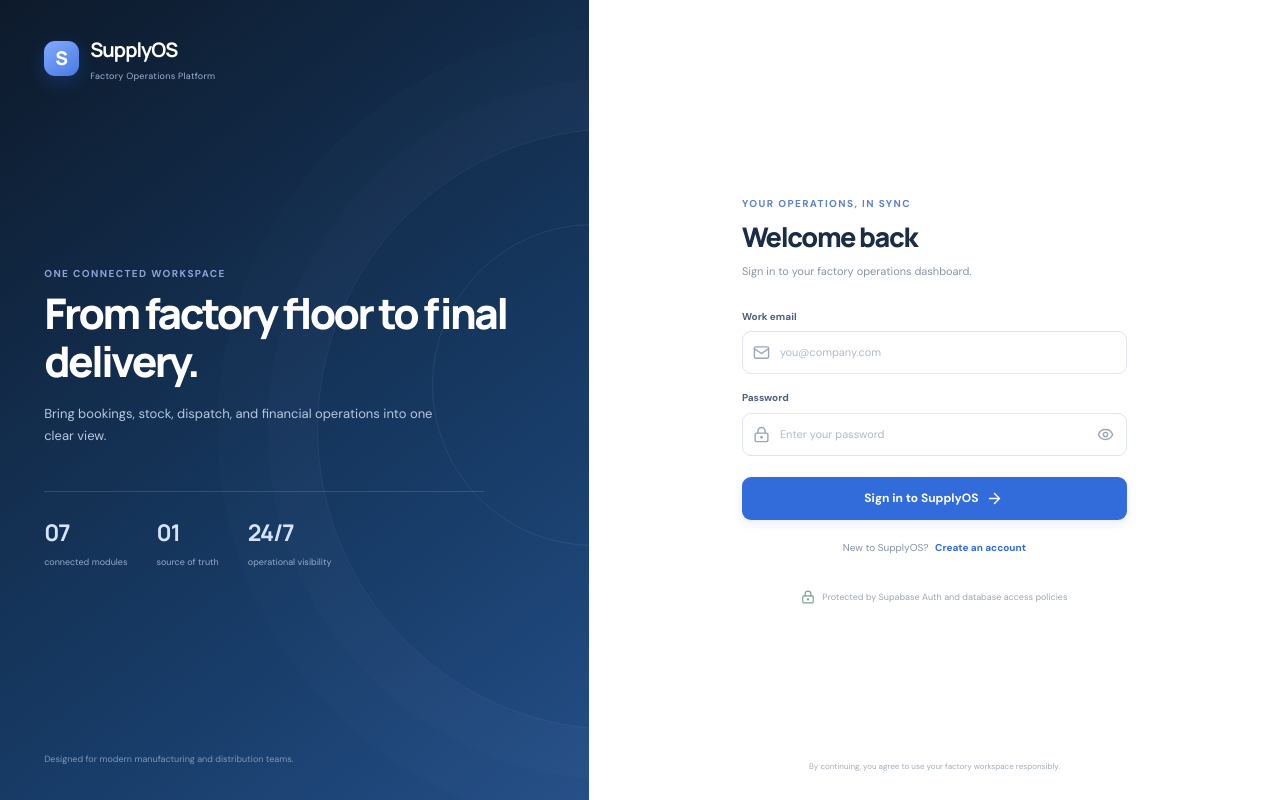
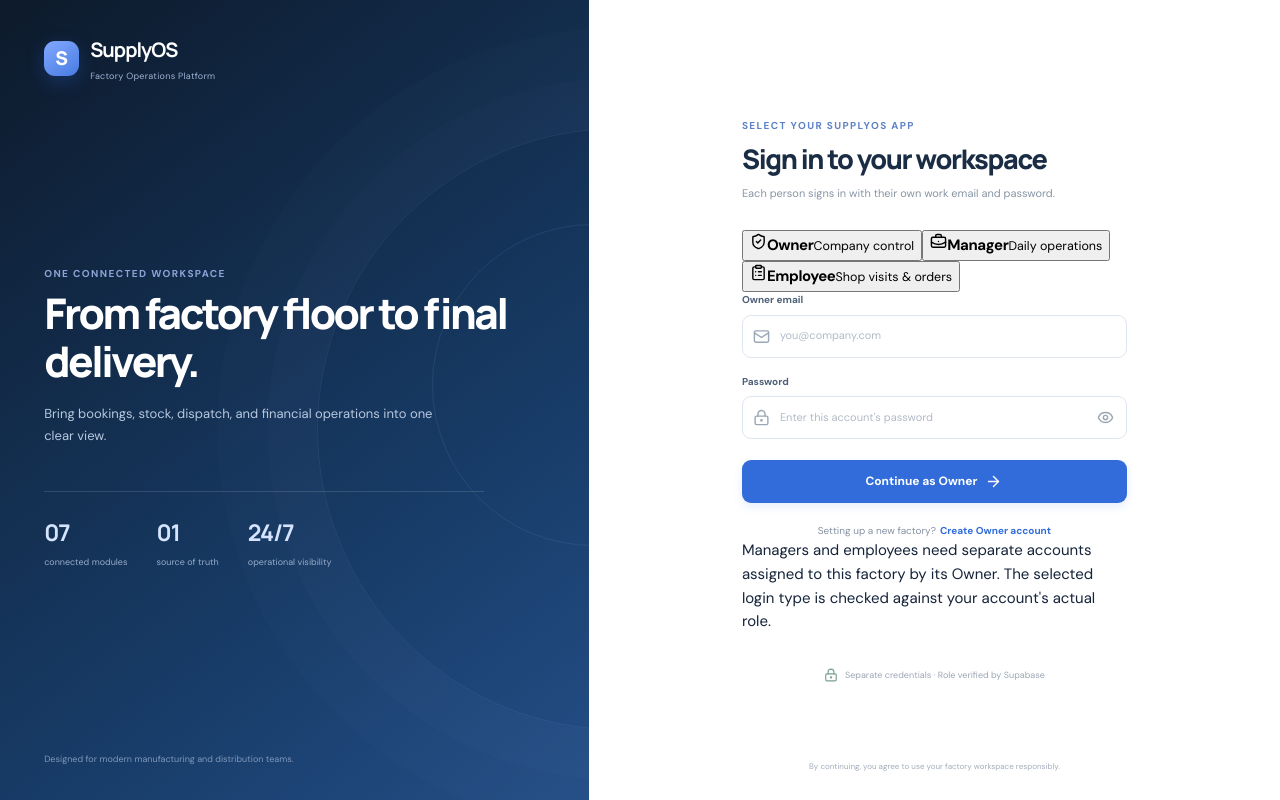
Before and after one commit to ashanmustafa512-netizen/Supplyos, a Next.js app: page /login in a window 1280 px wide. Built offline with nearby package versions, Linux system fonts and the light colour scheme; no server answers.

Commit message:
Add role-specific SupplyOS sign-in with membership verification

```diff
--- a/src/components/auth-form.tsx
+++ b/src/components/auth-form.tsx
@@ -2,13 +2,61 @@
 
 import { FormEvent, useState } from "react";
 import { useRouter } from "next/navigation";
-import { ArrowRight, Eye, EyeOff, LoaderCircle, LockKeyhole, Mail, Building2, UserRound } from "lucide-react";
+import {
+  ArrowRight, Eye, EyeOff, LoaderCircle, LockKeyhole, Mail,
+  Building2, UserRound, ShieldCheck, BriefcaseBusiness, ClipboardList,
+} from "lucide-react";
 import { createClient } from "@/lib/supabase/client";
+import { normalizeRole } from "@/lib/access";
 
 type Mode = "signin" | "signup";
+type LoginRole = "owner" | "manager" | "employee";
+
+const roleChoices: {
+  value: LoginRole;
+  label: string;
+  description: string;
+  icon: typeof ShieldCheck;
+  allowedDatabaseRoles: string[];
+  destination: string;
+}[] = [
+  {
+    value: "owner",
+    label: "Owner",
+    description: "Company control",
+    icon: ShieldCheck,
+    allowedDatabaseRoles: ["owner", "admin"],
+    destination: "/dashboard",
+  },
+  {
+    value: "manager",
+    label: "Manager",
+    description: "Daily operations",
+    icon: BriefcaseBusiness,
+    allowedDatabaseRoles: ["manager"],
+    destination: "/dashboard",
+  },
+  {
+    value: "employee",
+    label: "Employee",
+    description: "Shop visits & orders",
+    icon: ClipboardList,
+    allowedDatabaseRoles: ["staff"],
+    destination: "/bookings",
+  },
+];
+
+function roleLabel(role: string) {
+  if (role === "owner" || role === "admin") return "Owner";
+  if (role === "manager") return "Manager";
+  if (role === "staff" || role === "employee") return "Employee";
+  if (role === "accountant") return "Accountant";
+  return "unassigned";
+}
 
 export function AuthForm({ configured }: { configured: boolean }) {
   const [mode, setMode] = useState<Mode>("signin");
+  const [selectedRole, setSelectedRole] = useState<LoginRole>("owner");
   const [showPassword, setShowPassword] = useState(false);
   const [loading, setLoading] = useState(false);
   const [error, setError] = useState("");
@@ -19,18 +67,22 @@ export function AuthForm({ configured }: { configured: boolean }) {
     event.preventDefault();
     setError("");
     setSuccess("");
+
     if (!configured) {
       setError("Add your Supabase URL and publishable key to .env.local, then restart the development server.");
       return;
     }
+
     const form = new FormData(event.currentTarget);
-    const email = String(form.get("email") ?? "").trim();
+    const email = String(form.get("email") ?? "").trim().toLowerCase();
     const password = String(form.get("password") ?? "");
     const fullName = String(form.get("fullName") ?? "").trim();
     const companyName = String(form.get("companyName") ?? "").trim();
+
     setLoading(true);
     try {
       const supabase = createClient();
+
       if (mode === "signup") {
         const { data, error: authError } = await supabase.auth.signUp({
           email,
@@ -41,18 +93,74 @@ export function AuthForm({ configured }: { configured: boolean }) {
           },
         });
         if (authError) throw authError;
+
         if (data.session) {
           router.replace("/dashboard");
           router.refresh();
         } else {
-          setSuccess("Check your email to confirm your account. Your factory workspace will be ready when you sign in.");
+          setSuccess("Check your email to confirm your new Owner account. Your factory workspace will be initialized when you first sign in.");
         }
-      } else {
-        const { error: authError } = await supabase.auth.signInWithPassword({ email, password });
-        if (authError) throw authError;
-        router.replace("/dashboard");
-        router.refresh();
+        return;
       }
+
+      const selected = roleChoices.find(choice => choice.value === selectedRole);
+      if (!selected) throw new Error("Choose the app you want to sign in to.");
+
+      const { data: authData, error: authError } = await supabase.auth.signInWithPassword({ email, password });
+      if (authError) throw authError;
+
+      const userId = authData.user?.id ?? authData.session?.user.id;
+      if (!userId) {
+        await supabase.auth.signOut();
+        throw new Error("Sign-in succeeded but the account identity could not be verified. Please try again.");
+      }
+
+      let { data: memberships, error: membershipError } = await supabase
+        .from("memberships")
+        .select("organization_id, role")
+        .eq("user_id", userId)
+        .order("created_at", { ascending: true })
+        .limit(2);
+
+      // A first-time owner account creates its own workspace. Staff and managers
+      // must be provisioned by the company owner and cannot self-register as them.
+      if (!membershipError && (!memberships || memberships.length === 0) && selectedRole === "owner") {
+        const { error: workspaceError } = await supabase.rpc("ensure_my_workspace");
+        if (!workspaceError) {
+          const retry = await supabase
+            .from("memberships")
+            .select("organization_id, role")
+            .eq("user_id", userId)
+            .order("created_at", { ascending: true })
+            .limit(2);
+          memberships = retry.data;
+          membershipError = retry.error;
+        }
+      }
+
+      if (membershipError) {
+        await supabase.auth.signOut();
+        throw new Error("We couldn't verify this account's SupplyOS role. Please try again or contact your workspace owner.");
+      }
+
+      if (!memberships || memberships.length === 0) {
+        await supabase.auth.signOut();
+        throw new Error("This email has no SupplyOS role assigned yet. Ask your company owner to set up your account.");
+      }
+
+      if (memberships.length !== 1) {
+        await supabase.auth.signOut();
+        throw new Error("This account is linked to more than one workspace. Ask your administrator to resolve the workspace assignment before signing in.");
+      }
+
+      const actualRole = normalizeRole(memberships[0].role);
+      if (!selected.allowedDatabaseRoles.includes(actualRole)) {
+        await supabase.auth.signOut();
+        throw new Error(`This email is registered as ${roleLabel(actualRole)}, not ${selected.label}. Choose the correct login type or use the ${selected.label.toLowerCase()} account's own email and password.`);
+      }
+
+      router.replace(selected.destination);
+      router.refresh();
     } catch (caught) {
       setError(caught instanceof Error ? caught.message : "Something went wrong. Please try again.");
     } finally {
@@ -60,22 +168,71 @@ export function AuthForm({ configured }: { configured: boolean }) {
     }
   }
 
+  function switchMode(nextMode: Mode) {
+    setMode(nextMode);
+    setSelectedRole("owner");
+    setError("");
+    setSuccess("");
+    setShowPassword(false);
+  }
+
   return (
     <div className="auth-form-wrap">
-      <div className="auth-form-heading"><div className="eyebrow">YOUR OPERATIONS, IN SYNC</div><h2>{mode === "signin" ? "Welcome back" : "Create your workspace"}</h2><p>{mode === "signin" ? "Sign in to your factory operations dashboard." : "Set up a private workspace for your factory."}</p></div>
+      <div className="auth-form-heading">
+        <div className="eyebrow">{mode === "signin" ? "SELECT YOUR SUPPLYOS APP" : "OWNER WORKSPACE SETUP"}</div>
+        <h2>{mode === "signin" ? "Sign in to your workspace" : "Create your Owner account"}</h2>
+        <p>{mode === "signin" ? "Each person signs in with their own work email and password." : "Create the company workspace first. Managers and employees use their own accounts."}</p>
+      </div>
+
+      {mode === "signin" && (
+        <div className="auth-role-picker" role="group" aria-label="Choose which SupplyOS app to open">
+          {roleChoices.map(choice => {
+            const Icon = choice.icon;
+            const active = selectedRole === choice.value;
+            return (
+              <button
+                key={choice.value}
+                type="button"
+                className={`auth-role-choice ${active ? "auth-role-choice-active" : ""}`}
+                aria-pressed={active}
+                onClick={() => {
+                  setSelectedRole(choice.value);
+                  setError("");
+                }}
+              >
+                <span className="auth-role-icon"><Icon size={17}/></span>
+                <strong>{choice.label}</strong>
+                <small>{choice.description}</small>
+              </button>
+            );
+          })}
+        </div>
+      )}
+
       <form className="auth-form" onSubmit={handleSubmit}>
-        {mode === "signup" && <>
-          <label className="field-label">Your name<div className="input-icon-wrap"><UserRound size={17}/><input name="fullName" placeholder="e.g. Ahsan Khan" autoComplete="name" required maxLength={120}/></div></label>
-          <label className="field-label">Factory / company name<div className="input-icon-wrap"><Building2 size={17}/><input name="companyName" placeholder="e.g. Atlas Manufacturing" required maxLength={120}/></div></label>
-        </>}
-        <label className="field-label">Work email<div className="input-icon-wrap"><Mail size={17}/><input name="email" type="email" placeholder="you@company.com" autoComplete="email" required maxLength={254}/></div></label>
-        <label className="field-label">Password<div className="input-icon-wrap"><LockKeyhole size={17}/><input name="password" type={showPassword ? "text" : "password"} placeholder={mode === "signup" ? "At least 8 characters" : "Enter your password"} autoComplete={mode === "signup" ? "new-password" : "current-password"} minLength={8} required/><button className="password-toggle" type="button" aria-label={showPassword ? "Hide password" : "Show password"} onClick={() => setShowPassword(!showPassword)}>{showPassword ? <EyeOff size={17}/> : <Eye size={17}/>}</button></div></label>
+        {mode === "signup" && (
+          <>
+            <label className="field-label">Your name<div className="input-icon-wrap"><UserRound size={17}/><input name="fullName" placeholder="e.g. Ahsan Khan" autoComplete="name" required maxLength={120}/></div></label>
+            <label className="field-label">Factory / company name<div className="input-icon-wrap"><Building2 size={17}/><input name="companyName" placeholder="e.g. Atlas Manufacturing" required maxLength={120}/></div></label>
+          </>
+        )}
+        <label className="field-label">{mode === "signup" ? "Owner work email" : `${roleChoices.find(choice => choice.value === selectedRole)?.label ?? "Work"} email`}<div className="input-icon-wrap"><Mail size={17}/><input name="email" type="email" placeholder="you@company.com" autoComplete="email" required maxLength={254}/></div></label>
+        <label className="field-label">Password<div className="input-icon-wrap"><LockKeyhole size={17}/><input name="password" type={showPassword ? "text" : "password"} placeholder={mode === "signup" ? "At least 8 characters" : "Enter this account's password"} autoComplete={mode === "signup" ? "new-password" : "current-password"} minLength={8} required/><button className="password-toggle" type="button" aria-label={showPassword ? "Hide password" : "Show password"} onClick={() => setShowPassword(!showPassword)}>{showPassword ? <EyeOff size={17}/> : <Eye size={17}/>}</button></div></label>
         {error && <div className="form-alert form-alert-error" role="alert">{error}</div>}
         {success && <div className="form-alert form-alert-success" role="status">{success}</div>}
-        <button className="button button-primary auth-submit" type="submit" disabled={loading}>{loading ? <LoaderCircle className="spin" size={17}/> : null}{loading ? "Please wait…" : mode === "signin" ? "Sign in to SupplyOS" : "Create factory workspace"}{!loading && <ArrowRight size={17}/>}</button>
+        <button className="button button-primary auth-submit" type="submit" disabled={loading}>
+          {loading ? <LoaderCircle className="spin" size={17}/> : null}
+          {loading ? "Please wait…" : mode === "signin" ? `Continue as ${roleChoices.find(choice => choice.value === selectedRole)?.label}` : "Create Owner workspace"}
+          {!loading && <ArrowRight size={17}/>}
+        </button>
       </form>
-      <div className="auth-switch">{mode === "signin" ? "New to SupplyOS?" : "Already have a workspace?"} <button type="button" onClick={() => { setMode(mode === "signin" ? "signup" : "signin"); setError(""); setSuccess(""); }}>{mode === "signin" ? "Create an account" : "Sign in instead"}</button></div>
-      <div className="auth-security"><LockKeyhole size={14}/><span>Protected by Supabase Auth and database access policies</span></div>
+
+      <div className="auth-switch">
+        {mode === "signin" ? "Setting up a new factory?" : "Already have an account?"}
+        <button type="button" onClick={() => switchMode(mode === "signin" ? "signup" : "signin")}>{mode === "signin" ? "Create Owner account" : "Sign in"}</button>
+      </div>
+      {mode === "signin" && <p className="auth-role-note">Managers and employees need separate accounts assigned to this factory by its Owner. The selected login type is checked against your account's actual role.</p>}
+      <div className="auth-security"><LockKeyhole size={14}/><span>Separate credentials · Role verified by Supabase</span></div>
     </div>
   );
 }
```
